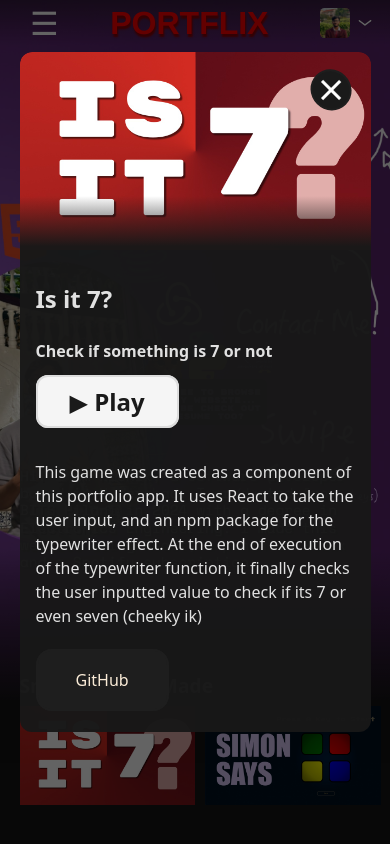
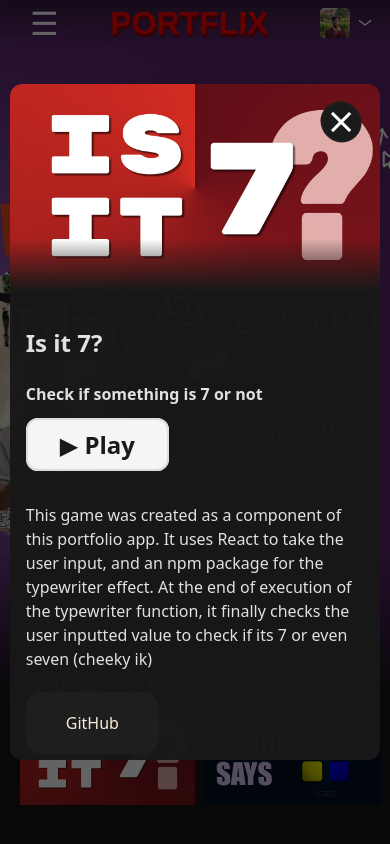
Before and after one commit to RishikRacha/Portfolio, a React (Vite) app: page /Portfolio/public/resume in a window 390 px wide. Both pictures are taken after a click on the picture 107 px from the left and 755 px from the top of the page. Shown: the top 844 px of the page. Built offline with nearby package versions, Linux system fonts and the light colour scheme; grey boxes are pictures that could not be loaded.

Commit message:
minor: changed expandedCard size on mobile viewports

```diff
--- a/src/components/CardExpanded/CardExpanded.css
+++ b/src/components/CardExpanded/CardExpanded.css
@@ -120,8 +120,9 @@
 @media (max-width: 600px) {
     .expandedCardContainer {
         min-width: unset;
-        width: 90vw;
+        width: 95vw;
         margin: auto;
+        height: 80vh;
     }
     .playBtn {
         position: sticky;
```
